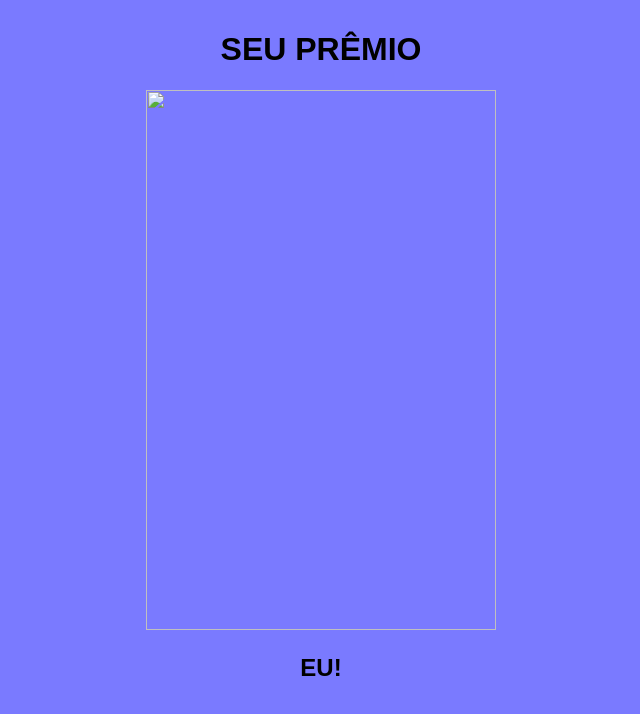
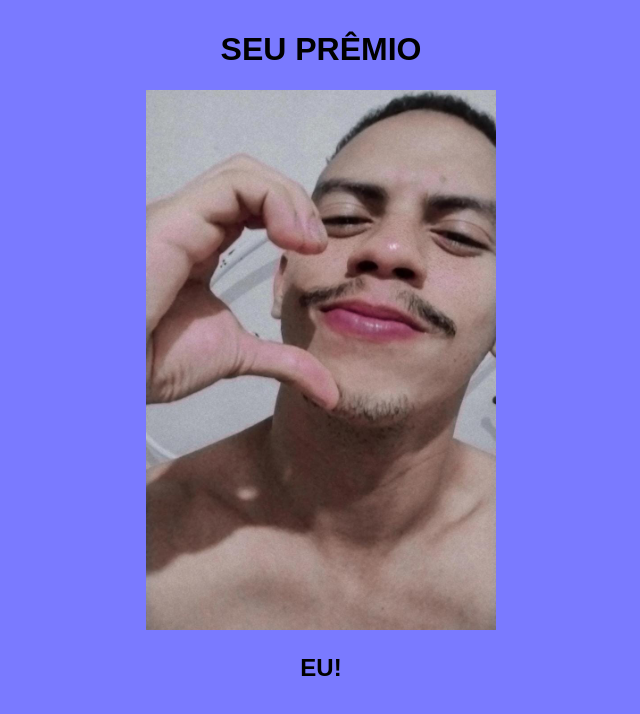
Before and after one commit to adriansilva12/Teste25, a plain HTML site: page index.html in a window 1280 px wide. Shown: the whole page, without its empty margins (329-969 px from the left). Drawn offline with Linux system fonts and the light colour scheme.

Commit message:
index.html
Signed-off-by: adriansilva12 <150409609+adriansilva12@users.noreply.github.com>

```diff
--- a/index.html
+++ b/index.html
@@ -11,7 +11,7 @@
 <body>
     <div id="conteudo">
         <h1>SEU PRÊMIO</h1>
-        <img src="img/Auto.jpeg" width="350" height="540">
+        <img src="Auto.jpeg" width="350" height="540">
         <h2>EU!</h2>
         <div style="margin: auto;width: 170px;">
 
```
